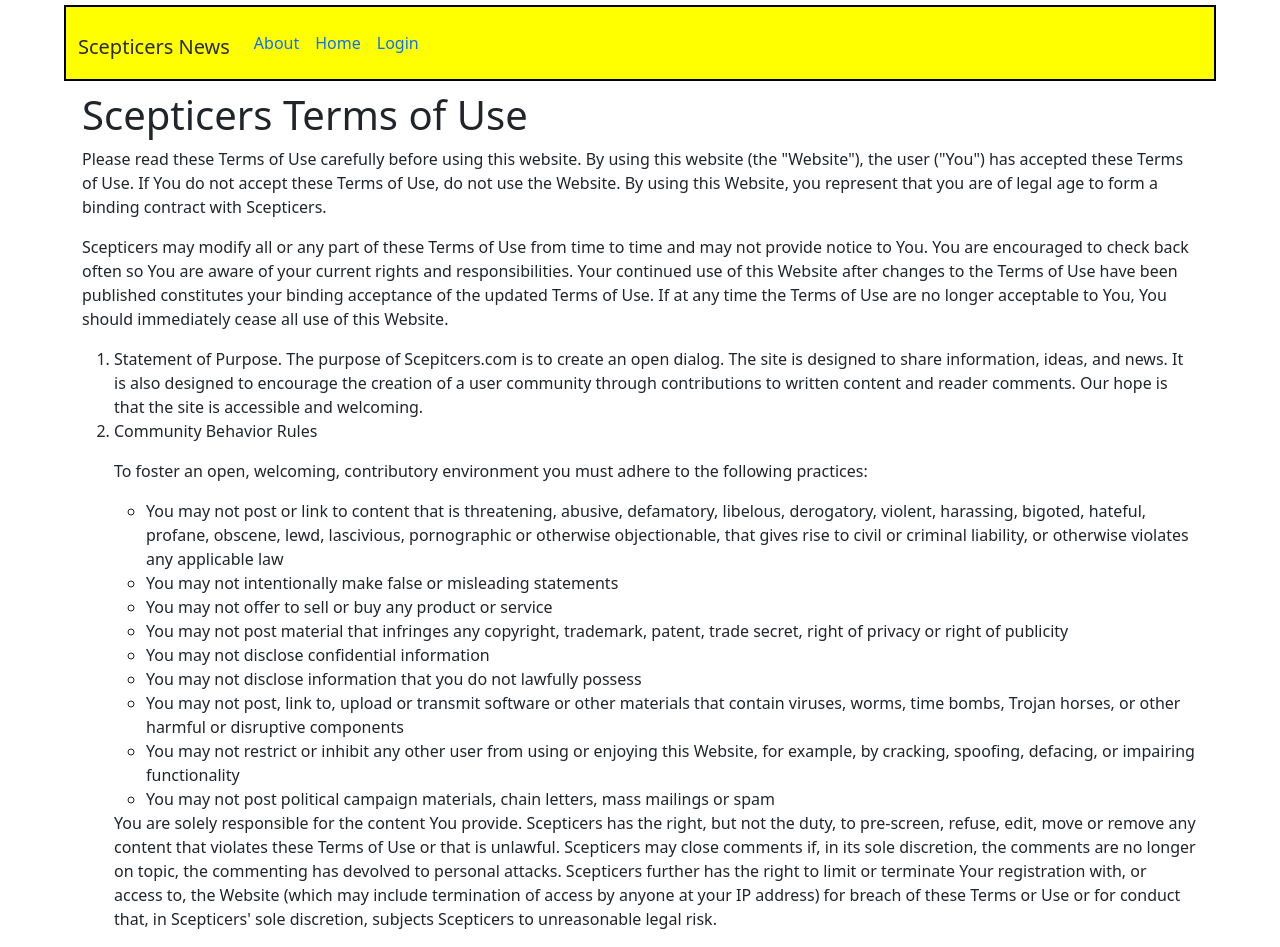
After one commit to E-Designs/NewsBlog, a Django app: page /Terms-of-Use/ in a window 1280 px wide. The commit adds this page. Run offline with Django 3.2, Linux system fonts and the light colour scheme.

Commit message:
Added Terms of Use.

```diff
--- a/blog/templates/blog/base.html
+++ b/blog/templates/blog/base.html
@@ -10,8 +10,8 @@
          <link href="https://cdn.jsdelivr.net/npm/bootstrap@5.1.0/dist/css/bootstrap.min.css" rel="stylesheet" integrity="sha384-KyZXEAg3QhqLMpG8r+8fhAXLRk2vvoC2f3B09zVXn8CA5QIVfZOJ3BCsw2P0p/We" crossorigin="anonymous">
 
 
-        <link rel="icon" type="image/png" sizes="32x32" href="media/favicon/favicon-32x32.png">
-        <link rel="icon" type="image/png" sizes="16x16" href="media/favicon/favicon-16x16.png">
+        <link rel="icon" type="image/png" sizes="32x32" href="{% static 'favicon/favicon-32x32.png' %}">
+        <link rel="icon" type="image/png" sizes="16x16" href="{% static 'favicon/favicon-16x16.png' %}">
 
          <!-- CSS -->
          <link rel="stylesheet" href="{% static 'css/blog.css' %}">
@@ -20,7 +20,7 @@
         <header class="page-header">
             <nav class="navbar navbar-expand-lg">
                 <div class="container-fluid">
-                    <h1><a class="navbar-brand" href="{% url 'post_list' %}">Scepticers</a></h1>
+                    <h1><a class="navbar-brand" href="{% url 'post_list' %}">Scepticers News</a></h1>
                     <button class="navbar-toggler" type="button" data-bs-toggle="collapse" data-bs-target="#navbarSupportedContent" aria-controls="navbarSupportedContent" aria-expanded="false" aria-label="Toggle navigation">
                         SN
                     </button>
--- a/blog/utility.py
+++ b/blog/utility.py
@@ -7,5 +7,5 @@ class Visability_State:
     approved = 'approved'
     hidden = 'hidden'
 
-taglines = ['This is not your parents news site!', 'The only site that allows users to find the truth!', 'Every news story on this site is true or fake!', 'If you are gullible, and can not tell what is true, leave this site now!',
+taglines = ['This is not your parents news site!', 'The only site that allows users to find the truth!', 'Every news story on this site is true or fake!', 'If you are gullible and can not tell what is true, leave this site now!',
 'This site is for entertainment only!', 'This site allows you to be a reporter!', 'The truth is out there!',]
--- a/mysite/settings.py
+++ b/mysite/settings.py
@@ -126,7 +126,8 @@ USE_TZ = True
 STATICFILES_STORAGE = 'whitenoise.storage.CompressedManifestStaticFilesStorage'
 
 STATIC_URL = '/static/'
-STATIC_ROOT = os.path.join(BASE_DIR, 'static')
+#STATIC_ROOT = os.path.join(BASE_DIR, 'static')
+STATIC_ROOT = BASE_DIR / "static"
 
 MEDIA_ROOT = os.path.join(BASE_DIR, 'media')
 MEDIA_URL = '/media/'
--- a/mysite/urls.py
+++ b/mysite/urls.py
@@ -24,6 +24,7 @@ urlpatterns = [
     path('admin/', admin.site.urls),
     path('register/', user_views.register, name='register' ),
     path('profile/', user_views.profile, name='profile'),
+    path('Terms-of-Use/', user_views.tou, name='tou'),
     path('login/', auth_views.LoginView.as_view(template_name='users/login.html'), name='login'),
     path('logout/', auth_views.LogoutView.as_view(template_name='users/logout.html'), name='logout'),
     path('password-reset/',
--- a/users/forms.py
+++ b/users/forms.py
@@ -5,10 +5,11 @@ from .models import Profile
 
 class UserRegisterForm(UserCreationForm):
     email = forms.EmailField()
+    accept = forms.BooleanField(required=True)
 
     class Meta:
         model = User
-        fields = ['username', 'email', 'password1', 'password2']
+        fields = ['username', 'email', 'password1', 'password2','accept']
 
 class UserUpdateForm(forms.ModelForm):
     email = forms.EmailField()
--- a/users/templates/users/register.html
+++ b/users/templates/users/register.html
@@ -7,6 +7,7 @@
         <fieldset class="form-group">
             <legend class="border-bottom md-4">Become a member!</legend>
             {{ form|crispy}}
+            <p>By clicking accept you agree to <a href="{%url 'tou'%}">Terms of Use.</a></p>
         </fieldset>
         <div class="form-group">
             <button class="btn btn-primary" type="submit">Register</button>
--- /dev/null
+++ b/users/templates/users/tou.html
@@ -0,0 +1,80 @@
+{% extends 'blog/base.html'%}
+
+{% block content%}
+    <h1>Scepticers Terms of Use</h1>
+    <p>Please read these Terms of Use carefully before using this website. By using this website (the "Website"),
+        the user ("You") has accepted these Terms of Use. If You do not accept these Terms of Use, do not use
+        the Website. By using this Website, you represent that you are of legal age to form a binding contract
+        with Scepticers.
+    </p>
+    <p>
+        Scepticers may modify all or any part of these Terms of Use from time to time and may not provide
+         notice to You. You are encouraged to check back often so You are aware of your current rights and
+          responsibilities. Your continued use of this Website after changes to the Terms of Use have been
+          published constitutes your binding acceptance of the updated Terms of Use. If at any time the Terms
+           of Use are no longer acceptable to You, You should immediately cease all use of this Website.
+           <ol>
+               <li>
+                    Statement of Purpose. The purpose of Scepitcers.com is to create an open dialog. The
+                     site is designed to share information, ideas, and news. It is also designed to
+                     encourage the creation of a user community through contributions to written content
+                     and reader comments. Our hope is that the site is accessible and welcoming.
+               </li>
+               <li>
+                   <p>Community Behavior Rules</p>
+                   <p>
+                       To foster an open, welcoming, contributory environment you must adhere to the
+                       following practices:
+                    </p>
+                    <ul>
+                        <li>
+                            You may not post or link to content that is threatening, abusive, defamatory,
+                            libelous, derogatory, violent, harassing, bigoted, hateful, profane, obscene,
+                             lewd, lascivious, pornographic or otherwise objectionable, that gives rise
+                             to civil or criminal liability, or otherwise violates any applicable law
+                        </li>
+                        <li>
+                            You may not intentionally make false or misleading statements
+                        </li>
+                        <li>
+                            You may not offer to sell or buy any product or service
+                        </li>
+                        <li>
+                            You may not post material that infringes any copyright, trademark, patent, trade secret,
+                             right of privacy or right of publicity
+                        </li>
+                        <li>
+                            You may not disclose confidential information
+                        </li>
+                        <li>
+                            You may not disclose information that you do not lawfully possess
+                        </li>
+                        <li>
+                            You may not post, link to, upload or transmit software or other materials
+                            that contain viruses, worms, time bombs, Trojan horses, or other harmful or
+                            disruptive components
+                        </li>
+                        <li>
+                            You may not restrict or inhibit any other user from using or enjoying this
+                             Website, for example, by cracking, spoofing, defacing, or impairing
+                             functionality
+                        </li>
+                        <li>
+                            You may not post political campaign materials, chain letters, mass mailings or spam
+                        </li>
+                    </ul>
+                    <p>
+                        You are solely responsible for the content You provide. Scepticers has the right,
+                         but not the duty, to pre-screen, refuse, edit, move or remove any content that
+                          violates these Terms of Use or that is unlawful. Scepticers may close comments
+                           if, in its sole discretion, the comments are no longer on topic, the
+                           commenting has devolved to personal attacks. Scepticers further has the right
+                            to limit or terminate Your registration with, or access to, the
+                            Website (which may include termination of access by anyone at your IP address)
+                             for breach of these Terms or Use or for conduct that, in Scepticers' sole
+                              discretion, subjects Scepticers to unreasonable legal risk.
+                    </p>
+               </li>
+           </ol>
+    </p>
+{% endblock%}
--- a/users/views.py
+++ b/users/views.py
@@ -41,3 +41,6 @@ def profile(request):
     }
 
     return render(request, 'users/profile.html', context)
+
+def tou(request):
+    return render(request,'users/tou.html')
```
Also changed, not shown: blog/templates/blog/post_about.html (+5 -7 lines), blog/static/favicon/favicon-16x16.png (added), blog/static/favicon/favicon-32x32.png (added), media/favicon/favicon-16x16.png (deleted), media/favicon/favicon-32x32.png (deleted), requirements.txt (line endings or trailing spaces), 2 other files.
